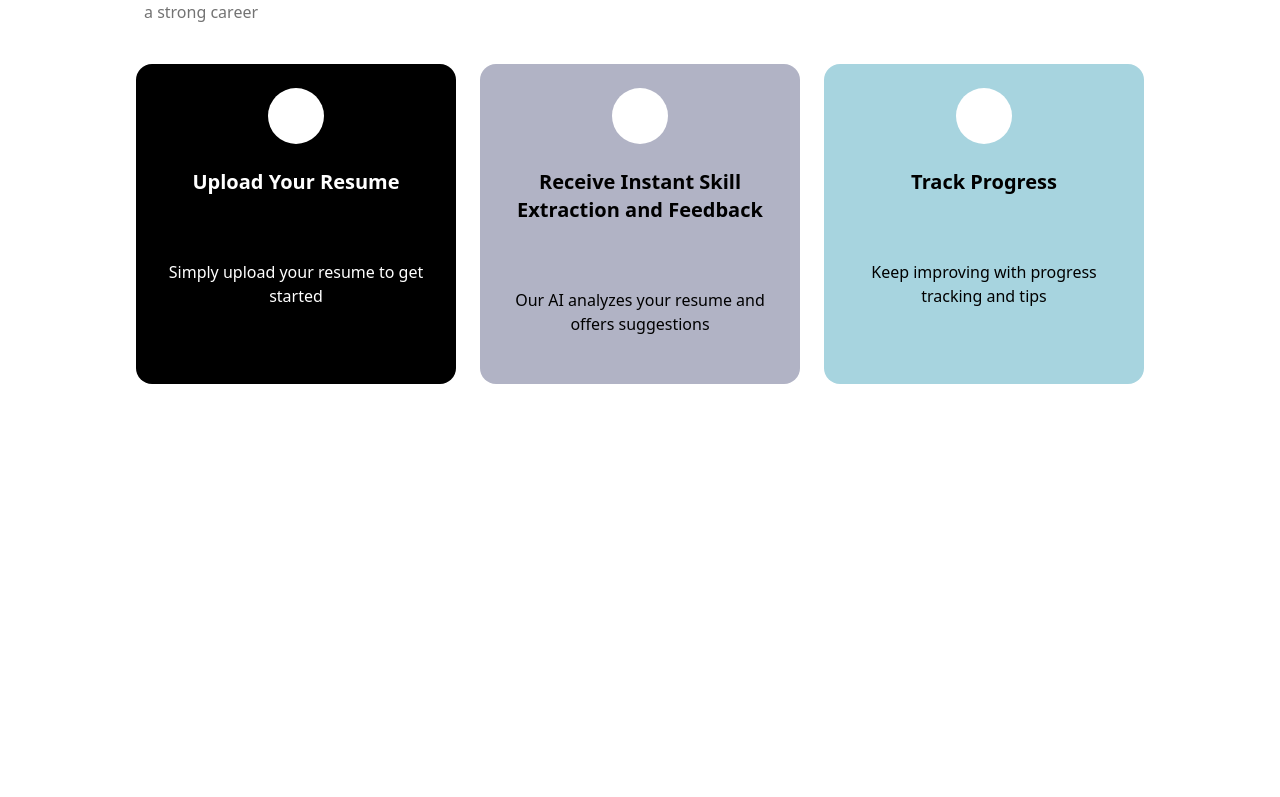
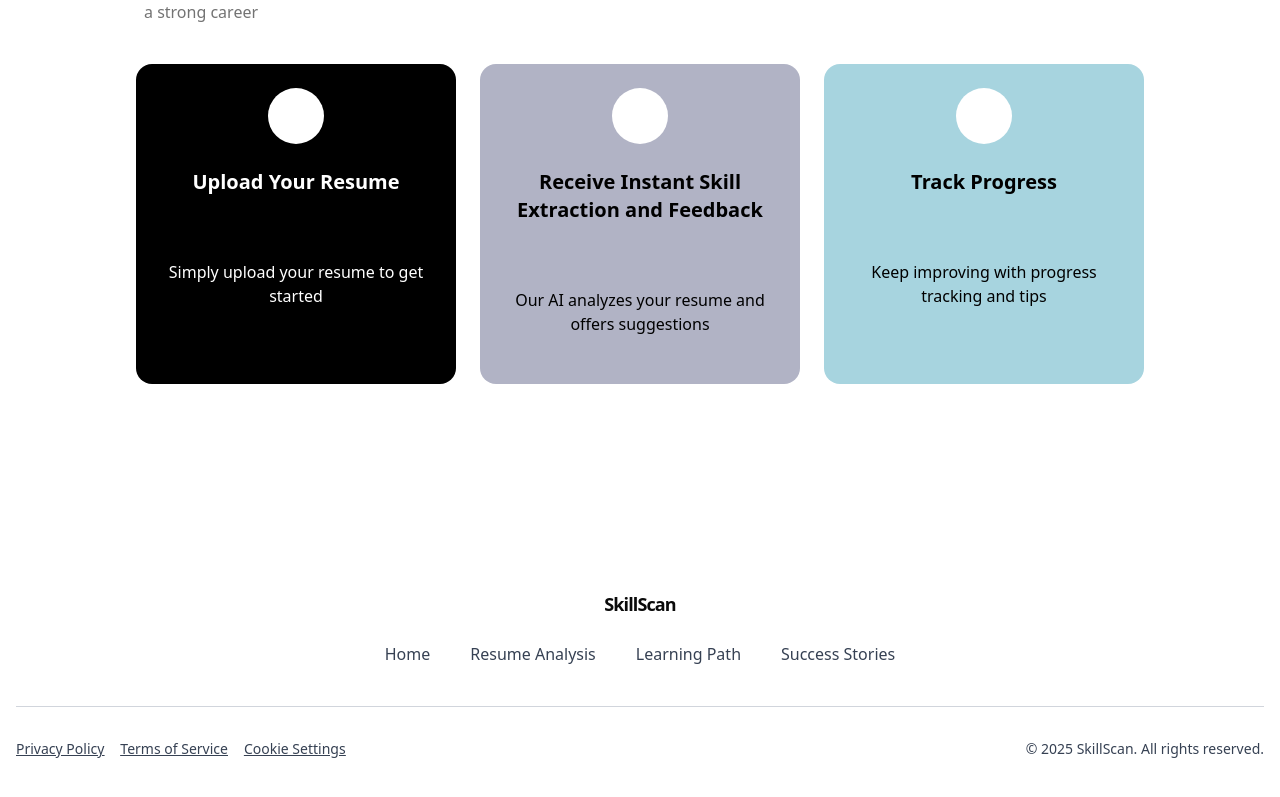
Before and after one commit to JayantRautela/SmartScan, a React (Vite) app in the folder frontend/: page / in a window 1280 px wide. Shown: the part 1251-2048 px from the top of the page. Before the commit the page ends 1801 px from the top, so only its background shows below. Built offline with nearby package versions, Linux system fonts and the light colour scheme; no server answers.

Commit message:
feat(Footer): add footer component with navigation links and copyright

```diff
--- a/frontend/src/App.tsx
+++ b/frontend/src/App.tsx
@@ -78,11 +78,11 @@ function App() {
   useEffect(() => {
     const validateUser = async () => {
       try {
-        await axios.post<ServerResponse>('https://skillscan-backend-production.up.railway.app/api/v1/users/getAccessToken', {}, {
+        await axios.post<ServerResponse>('https://smartscan-production.up.railway.app/api/v1/users/getAccessToken', {}, {
           withCredentials: true
         });
 
-        const res = await axios.get<ServerResponse>('https://skillscan-backend-production.up.railway.app/api/v1/users/user', {
+        const res = await axios.get<ServerResponse>('https://smartscan-production.up.railway.app/api/v1/users/user', {
           withCredentials: true
         });
 
--- /dev/null
+++ b/frontend/src/components/shared/Footer.tsx
@@ -0,0 +1,34 @@
+import { Link } from "react-router-dom"
+
+const Footer = () => {
+  const year = new Date().getFullYear()
+
+  return (
+    <div className="w-full bg-white px-4 py-10">
+      <section className="text-center">
+        <h1 className="tracking-tighter text-lg font-semibold">SkillScan</h1>
+        <div className="flex flex-col sm:flex-row flex-wrap gap-4 sm:gap-10 items-center justify-center mt-6 text-gray-700">
+          <Link to="/" className="hover:underline transition delay-150 duration-300 ease-in-out">Home</Link>
+          <Link to="/resume-analysis" className="hover:underline transition delay-150 duration-300 ease-in-out">Resume Analysis</Link>
+          <Link to="/learning-path" className="hover:underline transition delay-150 duration-300 ease-in-out">Learning Path</Link>
+          <Link to="/success-stories" className="hover:underline transition delay-150 duration-300 ease-in-out">Success Stories</Link>
+        </div>
+      </section>
+
+      <div className="border-t border-gray-300 mt-10 w-full"></div>
+
+      <section className="mt-8 flex flex-col sm:flex-row justify-between items-center gap-4 text-sm text-gray-700">
+        <div className="flex flex-col sm:flex-row gap-4 underline items-center">
+          <Link to="/privacy-policy">Privacy Policy</Link>
+          <Link to="/terms-of-service">Terms of Service</Link>
+          <Link to="/cookie-settings">Cookie Settings</Link>
+        </div>
+        <div className="text-center sm:text-right">
+          <p>&copy; {year} SkillScan. All rights reserved.</p>
+        </div>
+      </section>
+    </div>
+  )
+}
+
+export default Footer
--- a/frontend/src/pages/Home.tsx
+++ b/frontend/src/pages/Home.tsx
@@ -1,5 +1,6 @@
 import Hero from "@/components/Hero"
 import Secondary from "@/components/Secondary"
+import Footer from "@/components/shared/Footer"
 import Navbar from "@/components/shared/Navbar"
 
 
@@ -9,6 +10,7 @@ const Home = () => {
       <Navbar />
       <Hero />
       <Secondary />
+      <Footer />
     </div>
   )
 }
```
